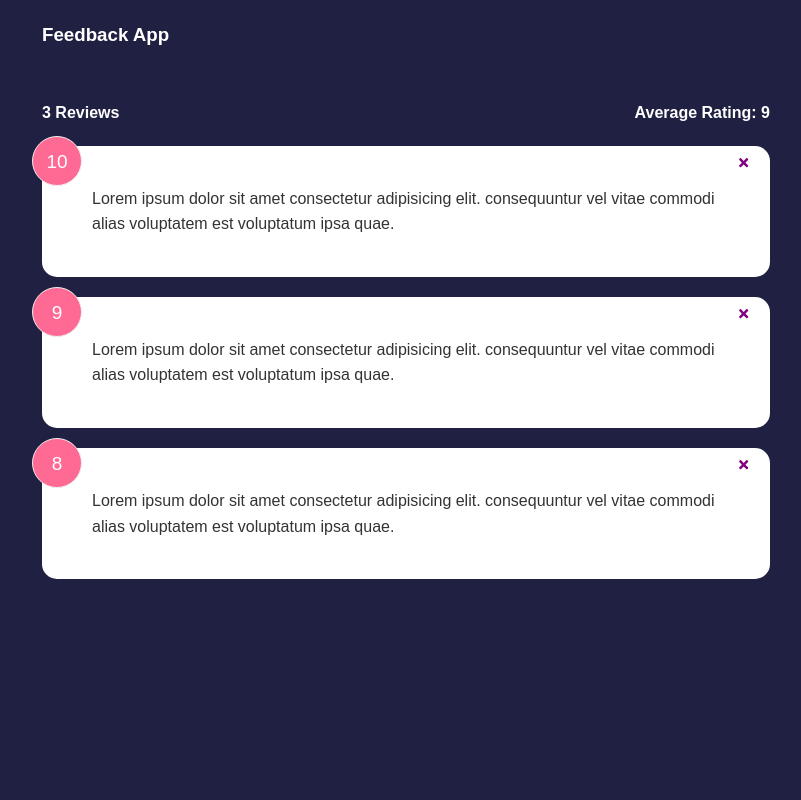
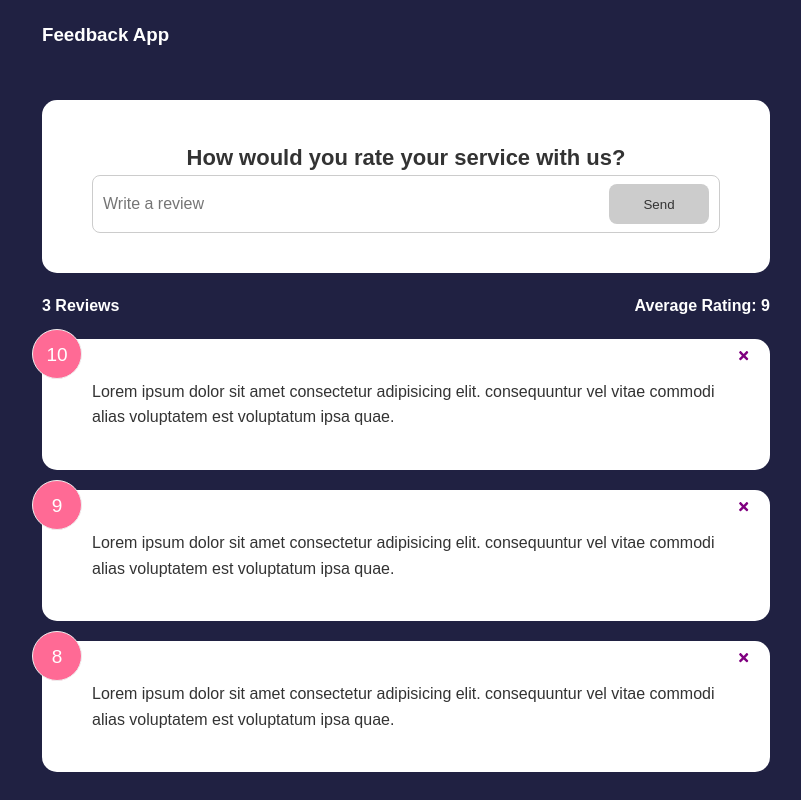
Before and after one commit to juananton/feedback-app, a React (Create React App) app: page / in a window 1280 px wide. Shown: the whole page, without its empty margins (234-1035 px from the left). Built offline with nearby package versions, Linux system fonts and the light colour scheme.

Commit message:
Form component imput, state and validation

```diff
--- a/src/App.js
+++ b/src/App.js
@@ -2,6 +2,8 @@ import { useState } from 'react';
 import Header from './components/Header';
 import FeedbackList from './components/FeedbackList';
 import FeedbackStats from './components/FeedbackStats';
+import FeedbackForm from './components/FeedbackForm';
+
 import FeedbackDataSource from './data/FeedbackDataSource';
 
 function App() {
@@ -17,6 +19,7 @@ function App() {
     <>
       <div className='container'>
         <Header />
+        <FeedbackForm />
         <FeedbackStats feedbackListData={feedbackData} />
         <FeedbackList
           feedbackListData={feedbackData}
--- /dev/null
+++ b/src/components/FeedbackForm.jsx
@@ -0,0 +1,47 @@
+import { useState } from 'react';
+import Button from './shared/Button';
+import Card from './shared/Card';
+
+function FeedbackForm() {
+  const [text, setText] = useState('');
+  const [btnDisabled, setBtnDisabled] = useState(true);
+  const [message, setMessage] = useState('');
+
+  const handleTextChange = (e) => {
+    if (text === '') {
+      setBtnDisabled(true);
+      setMessage(null);
+    } else if (text !== '' && text.trim().length <= 10) {
+      setBtnDisabled(true);
+      setMessage('Text must be at least 10 characters');
+    } else {
+      setBtnDisabled(false);
+      setMessage(null);
+    }
+
+    setText(e.target.value);
+  };
+
+  return (
+    <Card>
+      <form action=''>
+        <h2>How would you rate your service with us?</h2>
+        {/* @todo - rating select componnet */}
+        <div className='input-group'>
+          <input
+            onChange={handleTextChange}
+            type='text'
+            placeholder='Write a review'
+            value={text}
+          />
+          <Button type='submit' isDisabled={btnDisabled}>
+            Send
+          </Button>
+        </div>
+        {message && <div className='message'>{message}</div>}
+      </form>
+    </Card>
+  );
+}
+
+export default FeedbackForm;
```
